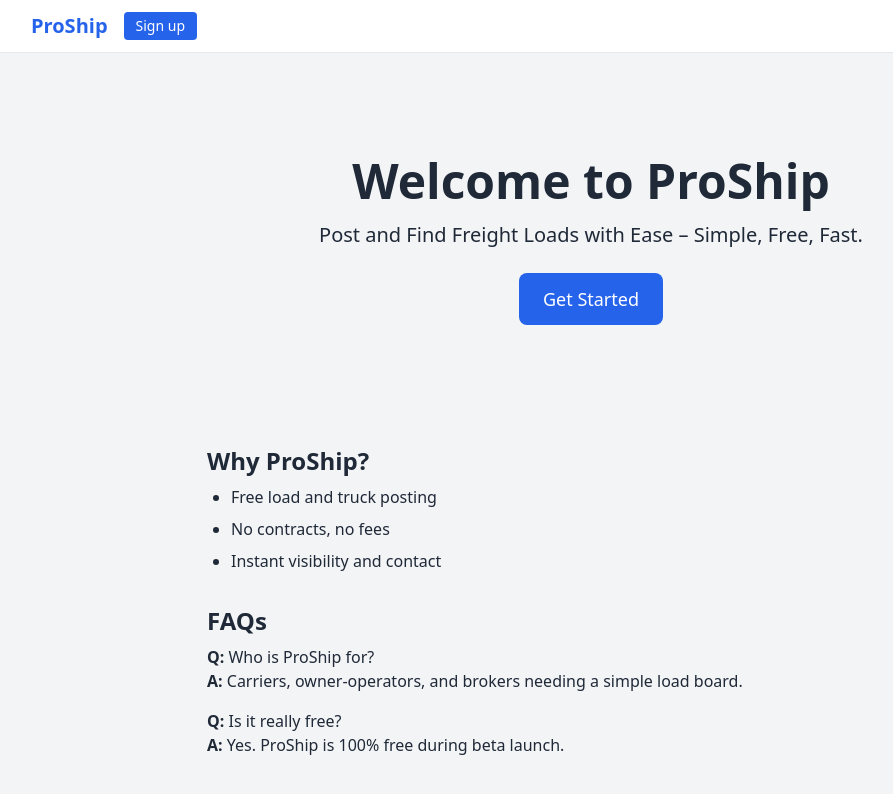
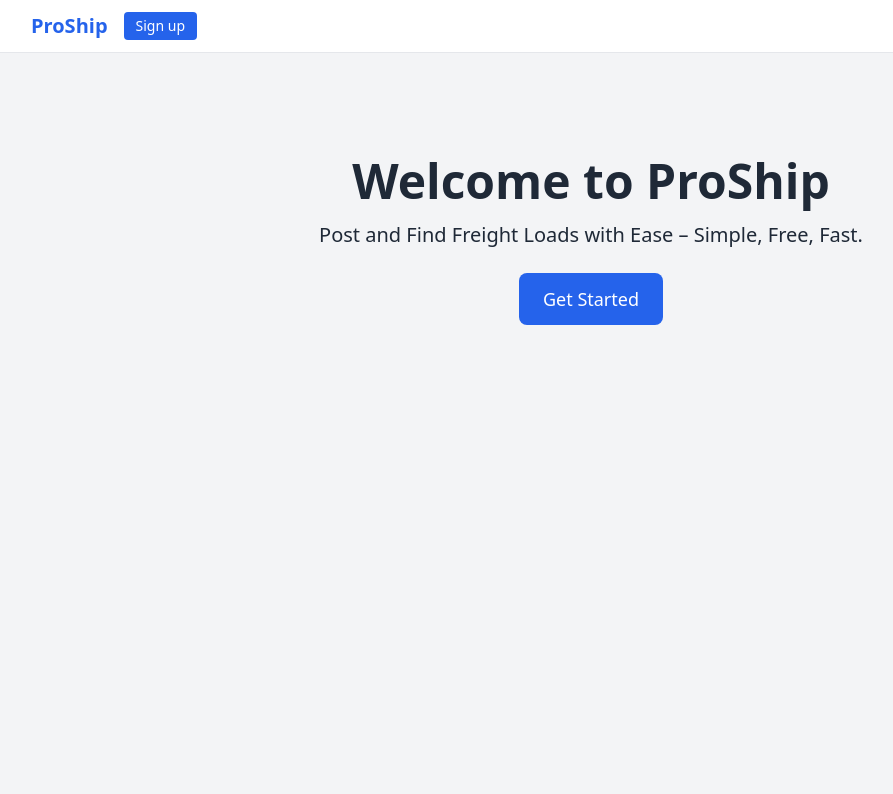
Before and after one commit to ProShipMarx/ProShip-Frontend-2, a React (Vite) app: page / in a window 1280 px wide. Shown: the top 794 px of the page, without its empty margins (49-942 px from the left). Built offline with nearby package versions, Linux system fonts and the light colour scheme; the HTML template or start-up script is replaced by a standard one.

Commit message:
Update LandingPage.jsx

```diff
--- a/src/pages/LandingPage.jsx
+++ b/src/pages/LandingPage.jsx
@@ -1,4 +1,3 @@
-// src/pages/LandingPage.jsx
 import React from "react";
 
 export default function LandingPage() {
@@ -9,7 +8,7 @@ export default function LandingPage() {
         <p className="text-xl mb-6">
           Post and Find Freight Loads with Ease – Simple, Free, Fast.
         </p>
-        {/* Button explicitly points to hash route */}
+        {/* Use hash to avoid server 404s */}
         <a
           href="#/signup"
           className="inline-block bg-blue-600 text-white px-6 py-3 rounded-lg text-lg"
@@ -17,28 +16,6 @@ export default function LandingPage() {
           Get Started
         </a>
       </div>
-
-      <div className="max-w-3xl mx-auto text-left mt-10">
-        <h2 className="text-2xl font-semibold mb-2">Why ProShip?</h2>
-        <ul className="list-disc ml-6 space-y-2">
-          <li>Free load and truck posting</li>
-          <li>No contracts, no fees</li>
-          <li>Instant visibility and contact</li>
-        </ul>
-
-        <h2 className="text-2xl font-semibold mt-8 mb-2">FAQs</h2>
-        <p>
-          <strong>Q:</strong> Who is ProShip for?
-          <br />
-          <strong>A:</strong> Carriers, owner-operators, and brokers needing a
-          simple load board.
-        </p>
-        <p className="mt-4">
-          <strong>Q:</strong> Is it really free?
-          <br />
-          <strong>A:</strong> Yes. ProShip is 100% free during beta launch.
-        </p>
-      </div>
     </div>
   );
 }
```
